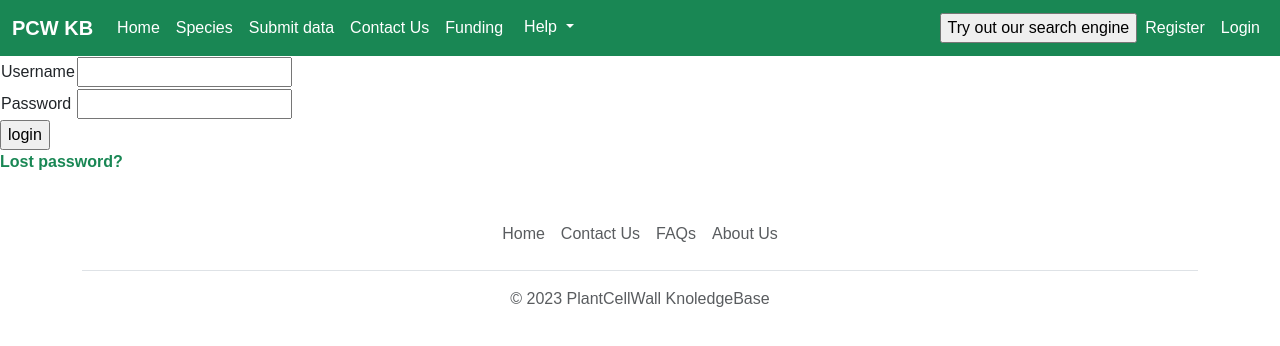
After one commit to labbces/pcwkb, a Django app: template pcwkb/pcwkb_core/templates/registration/login.html in a window 1280 px wide. The commit adds this page. Shown: the top 346 px of the page. Run offline with Django 3.2, Linux system fonts and the light colour scheme; the template is opened without the code that fills it, so the values that code supplies are empty, except form fields; tables that the repository leaves empty hold one stand-in row (values such as "Sample post"); form fields are guessed from the names that the template uses.

Commit message:
implementing account management

```diff
--- a/pcwkb/pcwkb_core/templates/base.html
+++ b/pcwkb/pcwkb_core/templates/base.html
@@ -53,12 +53,19 @@
           </li>
         </ul>
         <form class="d-flex" method="get" action="{% url 'search_engine' %}">
-            <input class="button" type="submit" value="Try out our search engine">
+          <input class="button" type="submit" value="Try out our search engine">
         </form>
+        <ul class="navbar-nav ml-auto">
+          {% if not request.user.is_authenticated %}
+          <li class="nav-item"><a class="nav-link active text-white" href="{% url 'registration' %}">Register</a></li>
+          <li class="nav-item"><a class="nav-link active text-white" href="{% url 'login' %}">Login</a></li>
+          {% else %}
+          <li class="nav-item"><a class="nav-link active text-white" href="{% url 'logout' %}">Logout</a></li>
+          {% endif %}
+        </ul>
       </div>
     </div>
   </nav>
-
 </header>
 
 <style>
--- /dev/null
+++ b/pcwkb/pcwkb_core/templates/registration/login.html
@@ -0,0 +1,37 @@
+{% extends "base.html" %}
+
+{% block content %}
+
+  {% if form.errors %}
+    <p>Your username and password didn't match. Please try again.</p>
+  {% endif %}
+
+  {% if next %}
+    {% if user.is_authenticated %}
+      <p>Your account doesn't have access to this page. To proceed,
+      please login with an account that has access.</p>
+    {% else %}
+      <p>Please login to see this page.</p>
+    {% endif %}
+  {% endif %}
+
+  <form method="post" action="{% url 'login' %}">
+    {% csrf_token %}
+    <table>
+      <tr>
+        <td>{{ form.username.label_tag }}</td>
+        <td>{{ form.username }}</td>
+      </tr>
+      <tr>
+        <td>{{ form.password.label_tag }}</td>
+        <td>{{ form.password }}</td>
+      </tr>
+    </table>
+    <input type="submit" value="login" />
+    <input type="hidden" name="next" value="{{ next }}" />
+  </form>
+
+  {# Assumes you setup the password_reset view in your URLconf #}
+  <p><a href="{% url 'password_reset' %}">Lost password?</a></p>
+
+{% endblock %}
--- a/pcwkb/pcwkb_core/urls/urls.py
+++ b/pcwkb/pcwkb_core/urls/urls.py
@@ -8,6 +8,7 @@ from pcwkb_core.views.forms import data_submission
 from pcwkb_core.views.forms import species_submission
 from pcwkb_core.views.relationships import orthogroup
 from pcwkb_core.views.experiment import experiment
+from pcwkb_core.views import accounts
 
 urlpatterns = [
     path('browse_species', species.browse_species, name='browse_species'),
@@ -28,4 +29,6 @@ urlpatterns = [
     path('ontologies', base_views.ontologies, name='ontologies'),
     path('experiment_page/<str:experiment_name>', experiment.exp_page, name='experiment_page'),
     path('experiment_form', data_submission.experiment_form_view, name='experiment_form'),
+    path('accounts/', include('django.contrib.auth.urls')),
+    path('accounts/registration', accounts.registration, name='registration')
 ]
```
Also changed, not shown: pcwkb/pcwkb_core/templates/registration/logout.html (added, +8 -0 lines), pcwkb/pcwkb_core/templates/registration/registration.html (added, +18 -0 lines), pcwkb/pcwkb_core/views/accounts.py (added, +20 -0 lines).
